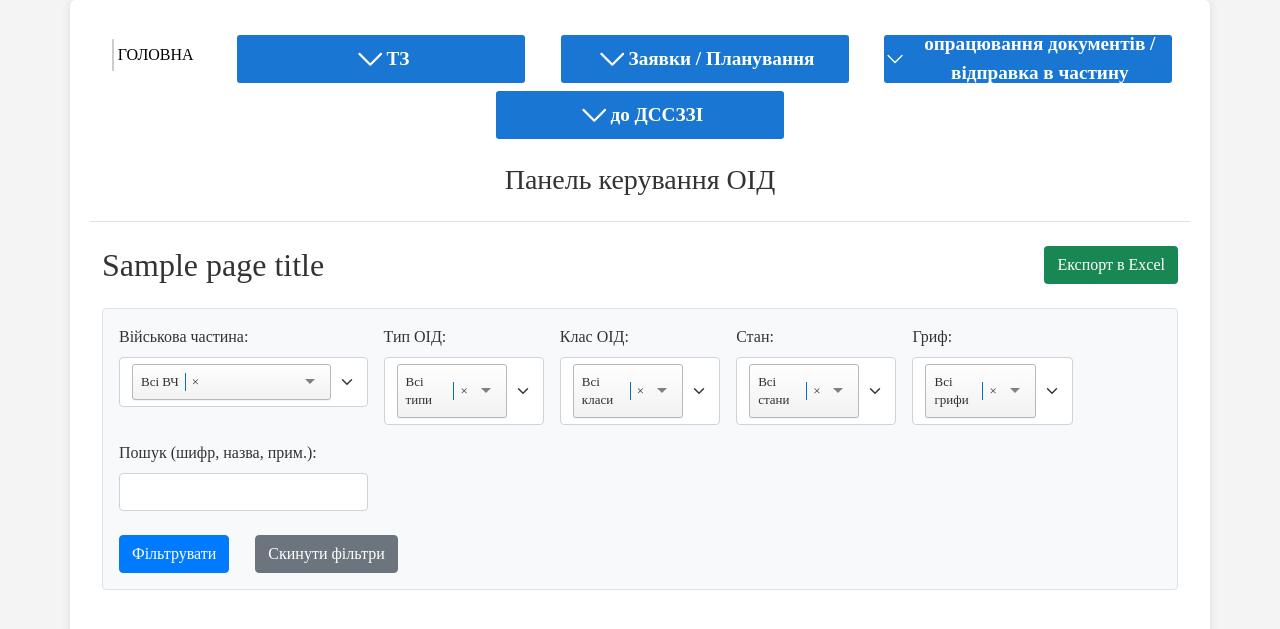
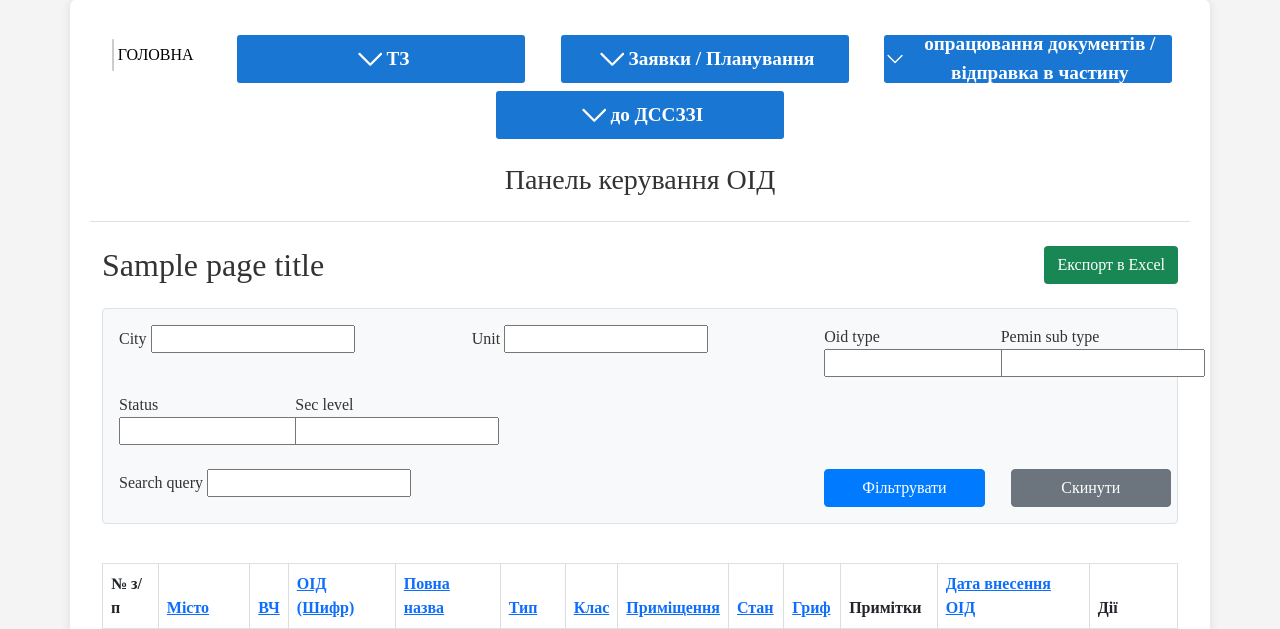
Before and after one commit to DmytroAvr/myFirstCRM, a Django app: template oids/templates/oids/lists/oid_list.html in a window 1280 px wide. Shown: the part 21-650 px from the top of the page. Run offline with Django 5.2, Linux system fonts and the light colour scheme; the template is opened without the code that fills it: most values are stand-ins (such as "Sample title", 1, 10 or a date in 2020); form fields are guessed from the names that the template uses; some libraries are stand-ins or nearby versions.

Commit message:
new filter method

```diff
--- a/oids/templates/oids/lists/oid_list.html
+++ b/oids/templates/oids/lists/oid_list.html
@@ -15,79 +15,46 @@
     </div>
 
 	{# Форма для фільтрації ОІД #}
-	<form method="GET" action="{% url 'oids:list_oids' %}" class="mb-4 p-3 border bg-light rounded">
+	{# --- НОВА ФОРМА ФІЛЬТРІВ --- #}
+<form method="GET" class="mb-4 p-3 border bg-light rounded">
     <div class="row g-3">
-			<div class="col-md-3">
-                <label for="filter_unit" class="form-label">Військова частина:</label>
-                <select name="filter_unit" id="filter_unit" class="form-select tomselect-field">
-                    <option value="">Всі ВЧ</option>
-                    {% for unit_choice in units_for_filter %}
-                        {# Make sure there are spaces around == here! #}
-						<option value="{{ unit_choice.id }}" {% if current_filter_unit_id == unit_choice.id %}selected{% endif %}>
-							{{ unit_choice.code }} - {{ unit_choice.name|default_if_none:unit_choice.city }}
-						</option>
-                    {% endfor %}
-                </select>
+        <div class="col-md-4">
+            {{ form.city.label_tag }}
+            {{ form.city }}
+        </div>
+        <div class="col-md-4">
+            {{ form.unit.label_tag }}
+            {{ form.unit }}
         </div>
         <div class="col-md-2">
-				<label for="filter_oid_type" class="form-label">Тип ОІД:</label>
-				<select name="filter_oid_type" id="filter_oid_type" class="form-select tomselect-field">
-					<option value="">Всі типи</option>
-					{% for value, text in oid_type_choices_for_filter %}
-					<option value="{{ value }}" {% if current_filter_oid_type == value %}selected{% endif %}>{{ text }}</option>
-					{% endfor %}
-				</select>
+            {{ form.oid_type.label_tag }}
+            {{ form.oid_type }}
         </div>
         <div class="col-md-2">
-				<label for="filter_pemin_sub_type" class="form-label">Клас ОІД:</label>
-				<select name="filter_pemin_sub_type" id="filter_pemin_sub_type" class="form-select tomselect-field">
-					<option value="">Всі класи</option>
-					{% for value, text in pemin_sub_type_choices_for_filter %}
-					<option value="{{ value }}" {% if current_filter_pemin_sub_type == value %}selected{% endif %}>{{ text }}</option>
-					{% endfor %}
-				</select>
+            {{ form.pemin_sub_type.label_tag }}
+            {{ form.pemin_sub_type }}
         </div>
         <div class="col-md-2">
-				<label for="filter_status" class="form-label">Стан:</label>
-				<select name="filter_status" id="filter_status" class="form-select tomselect-field">
-					<option value="">Всі стани</option>
-					{% for value, text in oid_status_choices_for_filter %}
-					<option value="{{ value }}" {% if current_filter_status == value %}selected{% endif %}>{{ text }}</option>
-					{% endfor %}
-				</select>
+            {{ form.status.label_tag }}
+            {{ form.status }}
         </div>
         <div class="col-md-2">
-				<label for="filter_sec_level" class="form-label">Гриф:</label>
-				<select name="filter_sec_level" id="filter_sec_level" class="form-select tomselect-field">
-					<option value="">Всі грифи</option>
-					{% for value, text in sec_level_choices_for_filter %}
-					<option value="{{ value }}" {% if current_filter_sec_level == value %}selected{% endif %}>{{ text }}</option>
-					{% endfor %}
-				</select>
-			</div>
-			<div class="col-md-3">
-				<label for="search_query_filter_oid" class="form-label">Пошук (шифр, назва, прим.):</label>
-				<input type="text" name="search_query" id="search_query_filter_oid" class="form-control" value="{{ current_search_query|default:'' }}">
+            {{ form.sec_level.label_tag }}
+            {{ form.sec_level }}
         </div>
     </div>
     <div class="row g-3 mt-2">
-			<div class="col-md-auto">
-				<button type="submit" class="btn btn-primary">Фільтрувати</button>
+        <div class="col-md-8">
+            {{ form.search_query.label_tag }}
+            {{ form.search_query }}
         </div>
-			<div class="col-md-auto">
-				<a href="{% url 'oids:list_oids' %}" class="btn btn-secondary">Скинути фільтри</a>
+        <div class="col-md-2 align-self-end">
+            <button type="submit" class="btn btn-primary w-100">Фільтрувати</button>
+        </div>
+        <div class="col-md-2 align-self-end">
+            <a href="{% url 'oids:list_oids' %}" class="btn btn-secondary w-100">Скинути</a>
         </div>
     </div>
-		{# Приховані поля для збереження поточного сортування при фільтрації #}
-		{% if current_sort_by %}
-		<input type="hidden" name="sort_by" value="{{ current_sort_by }}">
-		{% comment %} sort_order визначається напрямком (знак '-' у sort_by або значення desc) {% endcomment %}
-		{% if current_sort_order_is_desc %}
-		<input type="hidden" name="sort_order" value="desc">
-		{% else %}
-		<input type="hidden" name="sort_order" value="asc">
-		{% endif %}
-		{% endif %}
 </form>
 
 	{# <a href="URL_ДЛЯ_ДОДАВАННЯ_ОІД" class="btn btn-primary mb-3">Додати новий ОІД</a> #}
@@ -210,24 +177,17 @@
 
 {% block extra_js %}
 <script>
-	document.addEventListener('DOMContentLoaded', function () {
-		const selectsToInitialize = ['filter_unit', 'filter_oid_type', 'filter_pemin_sub_type', 'filter_status', 'filter_sec_level'];
-
+document.addEventListener('DOMContentLoaded', function() {
     if (typeof TomSelect !== 'undefined') {
-			selectsToInitialize.forEach(function (selectId) {
-				const element = document.getElementById(selectId);
-				if (element) {
+        console.log("Initializing TomSelect for OID list filters...");
+        // Знаходимо всі поля з класом 'tomselect-field'
+        document.querySelectorAll('.tomselect-field').forEach(function(element) {
             new TomSelect(element, {
-						create: false, // Заборонити створення нових опцій, якщо не потрібно
-						// sortField: { field: "text", direction: "asc" }, // Можна вимкнути, якщо сортування не потрібне для опцій
-						placeholder: element.querySelector('option[value=""]').textContent || "Оберіть...", // Текст з пустої опції
-						allowEmptyOption: true, // Дозволяє вибрати пусту опцію для скидання фільтра
-						plugins: ['remove_button'], // Якщо потрібна кнопка очищення
+                // TomSelect автоматично розпізнає атрибут 'multiple'
+                // і ввімкне режим множинного вибору.
+                plugins: ['remove_button'], // Додає 'хрестик' для видалення обраних елементів
             });
-				}
         });
-		} else {
-			console.log("TomSelect library not found. Filters will use standard select fields.");
     }
 });
 </script>
```
Also changed, not shown: oids/forms.py (+10 -3 lines), oids/views.py (+30 -58 lines). Lines whose indentation alone changed are shown as unchanged.
